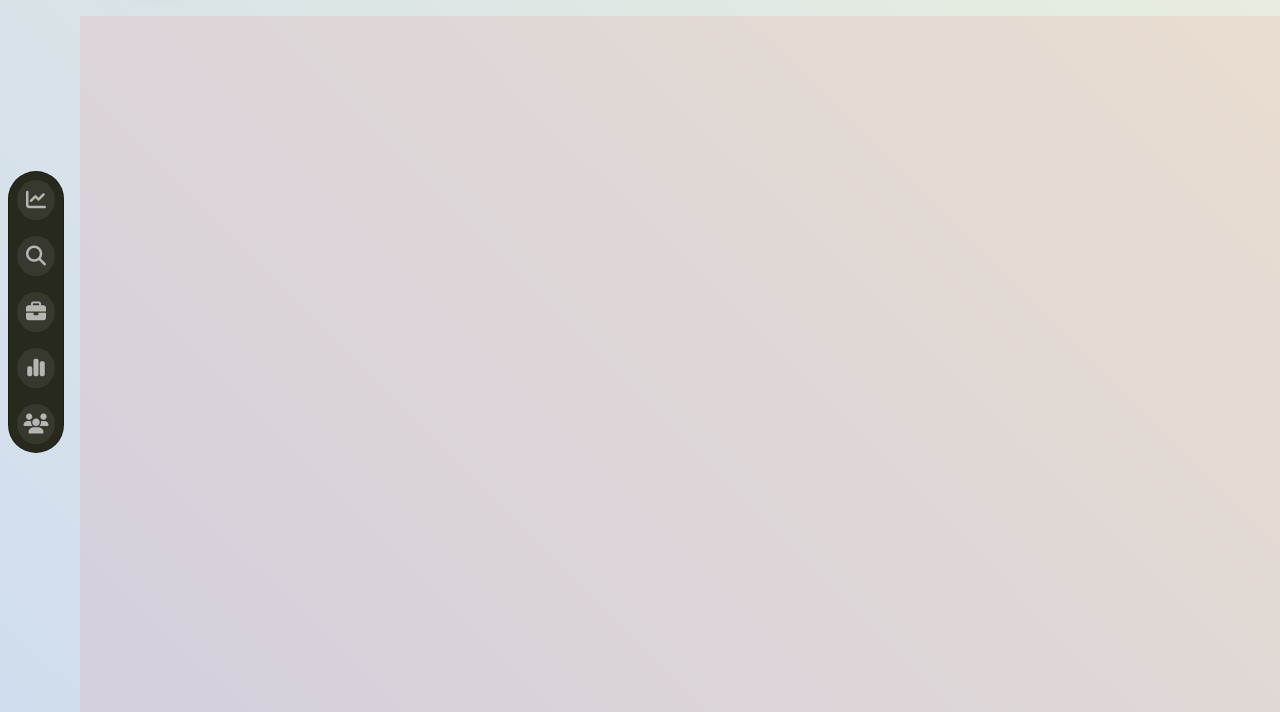
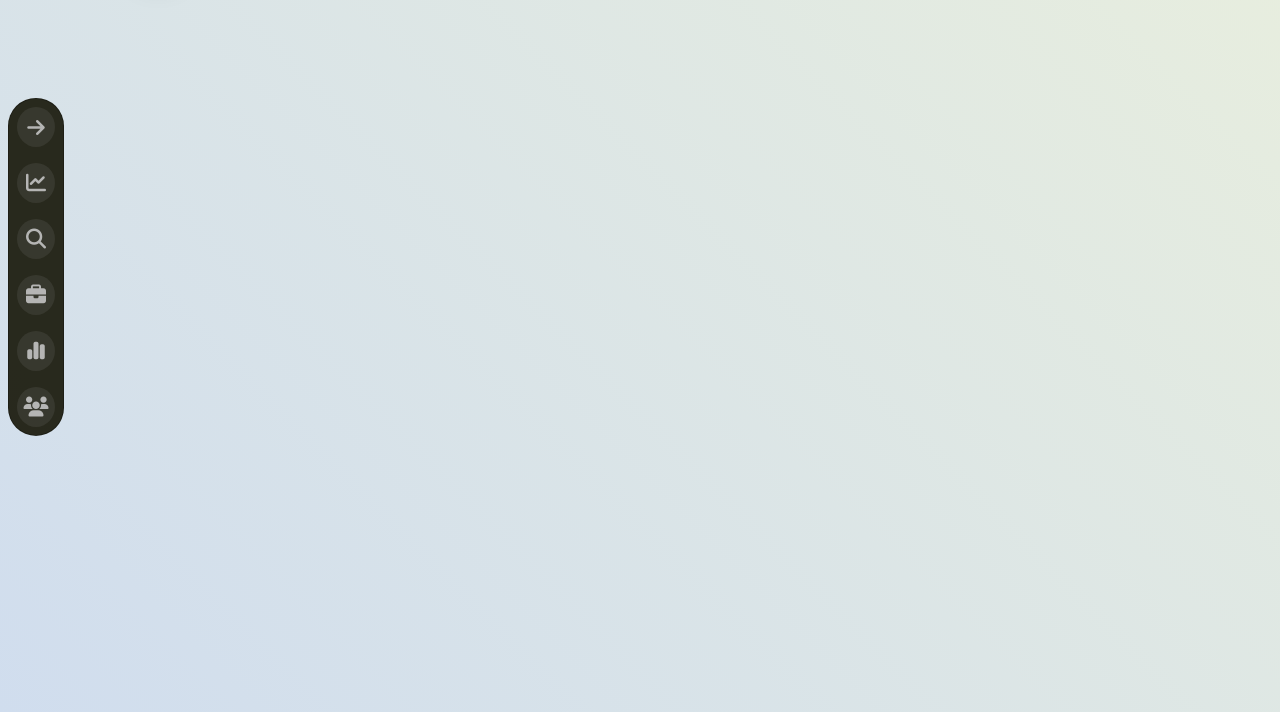
Before and after one commit to GokulKrish002/hrm, a plain HTML site: page index.html in a window 1280 px wide. Shown: the part 88-800 px from the top of the page. Drawn offline with nearby package versions, Linux system fonts and the light colour scheme.

Commit message:
added toggler for sidebar

```diff
--- a/assets/css/style.css
+++ b/assets/css/style.css
@@ -122,6 +122,11 @@ main .main_content {
     width: 100%;
 }
 
+.side_bar_links_container{
+    transition: all ease 0.5s;
+    transform: translateY(0%);
+}
+
 .side_bar_links_container ul {
     width: 100%;
 }
@@ -132,6 +137,8 @@ main .main_content {
     display: flex;
     align-items: center;
     justify-content: start;
+    position: relative;
+    z-index: 99;
 }
 
 .side_bar_links_container .fa-solid {
@@ -165,7 +172,6 @@ aside .side_container.minimized {
     height: 100vh;
     width: 80px;
     display: flex;
-    align-items: center;
     position: relative;
 }
 
@@ -197,6 +203,7 @@ aside .side_container.minimized {
     width: 70%;
     margin-left: 8px;
     background: #1d1d10f0;
+    transform: translateY(55%);
 }
 
 .minimized .side_bar_links_container .fa-solid{
@@ -215,6 +222,15 @@ aside .side_container.minimized {
     transition: all ease 0.5s;
     background: linear-gradient(131deg, #dae4f200, #e6ebe400);
     box-shadow: 0 0 20px 0 #00000000;
+}
+
+.sidebar_toggler .fa-solid{
+    transition: all ease 0.5s;
+    transform: rotate(0deg);
+}
+
+.minimized .sidebar_toggler .fa-solid{
+    transform: rotate(180deg);
 }
 
 .main_ribben {
@@ -354,5 +370,13 @@ aside .side_container.minimized {
 .main_area{
     height: 100%;
     width: 100%;
-    background-color: rgba(255, 0, 0, 0.068);
+    overflow-y: auto;
+    overflow-x: hidden;
+    padding: 24px;
 }
+
+.first_widgets{
+    display: flex;
+    justify-content: center;
+    align-items: center;
+}
--- a/assets/js/script.js
+++ b/assets/js/script.js
@@ -26,3 +26,5 @@ cancelBtn.onclick = () => {
     searchData.classList.toggle("active");
     searchInput.value = "";
 }
+
+document.querySelector(".sidebar_toggler").addEventListener("click",function () { document.querySelector(".side_container").classList.toggle("minimized")});
--- a/index.html
+++ b/index.html
@@ -20,6 +20,7 @@
                 </div>
                 <div class="side_bar_links_container">
                     <ul>
+                        <li><a href="#" class="sidebar_toggler"><i class="fa-solid fa-arrow-left"></i> <span class="text_discription">minimize</span></a></li>
                         <li><a href="#"><i class="fa-solid fa-chart-line"></i> <span class="text_discription">Dashboard</span></a></li>
                         <li><a href="#"><i class="fa-solid fa-magnifying-glass"></i><span class="text_discription">Recruitment</span></a></li>
                         <li><a href="#"><i class="fa-solid fa-briefcase"></i><span class="text_discription">Leave</span></a></li>
@@ -57,7 +58,11 @@
             </div>
         </div>
         <div class="main_area">
+            <div class="d-flex justify-content-between align-items-center">
+                <div class="first_widgets">
 
+                </div>
+            </div>
         </div>
     </main>
     <script src="assets/js/script.js"></script>
```
